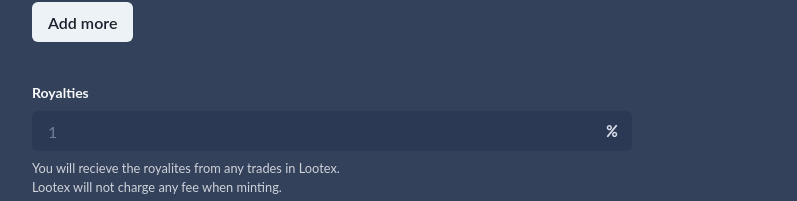
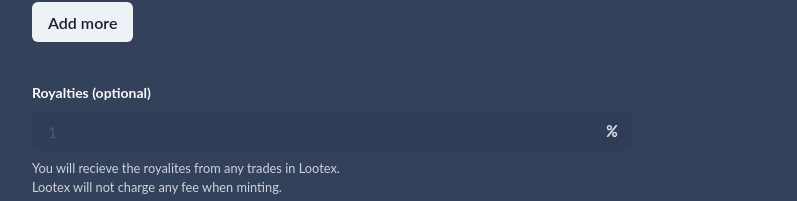
Before and after one commit to ellenchialin/nft-creator, a React (Create React App) app: page / in a window 1280 px wide. Shown: the part 1130-1331 px from the top of the page, without its empty margins (58-855 px from the left). Built offline with nearby package versions, Linux system fonts and the light colour scheme.

Commit message:
Disable royalities input

```diff
--- a/src/components/form/Form.js
+++ b/src/components/form/Form.js
@@ -108,7 +108,7 @@ const Form = ({ currentAccount, currentChainId }) => {
           setValue={setSeriesName}
         />
         <Attributes label="Attributes (optional)" />
-        <Royalties label="Royalties" />
+        <Royalties label="Royalties (optional)" />
         <Button
           w="98px"
           p="22px"
--- a/src/components/form/Royalties.js
+++ b/src/components/form/Royalties.js
@@ -23,6 +23,7 @@ const Royalties = ({ label }) => {
           border="none"
           py="14px"
           px="16px"
+          disabled
         />
         <InputRightElement
           children={<FaPercent color="#D6D9E5" fontSize="12px" />}
```
